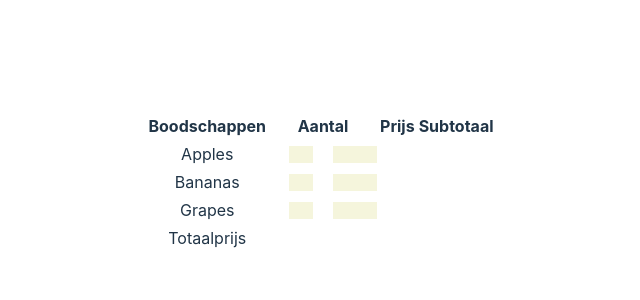
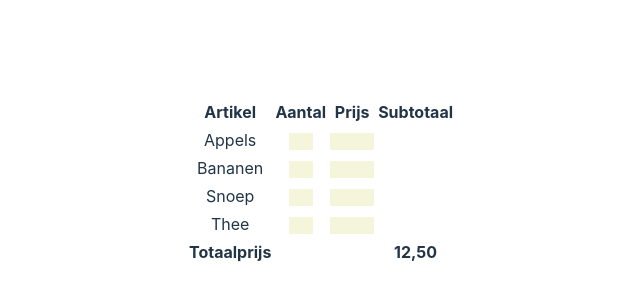
Before and after one commit to Lvanarnhem/Vue3-Boodschappenlijst, a Vue app: page / in a window 1280 px wide. Shown: the part 218-518 px from the top of the page, without its empty margins (319-959 px from the left). Built offline with nearby package versions, Linux system fonts and the light colour scheme.

Commit message:
tabel opgezet

```diff
--- a/src/App.vue
+++ b/src/App.vue
@@ -1,30 +1,30 @@
 <script setup>
 import { ref } from 'vue'
-const groceries = ref(["Apples", "Bananas", "Grapes"])
+const groceries = ref(["Appels", "Bananen", "Snoep", "Thee"])
 
 </script>
 
 <template>
  <table>
-  <th>Boodschappen</th>
+  <th>Artikel</th>
   <th>Aantal</th>
   <th>Prijs</th>
   <th>Subtotaal</th>
   <tr v-for="item in groceries">
     <td >{{ item }}</td>
-    <input class="amount" type="text">
-    <input class="price" type="text">
+    <td><input class="amount" type="text"></td>
+    <td><input class="price" type="text"></td>
     <td>
       <!-- Functie totalprice die alles bij elkaar optelt -->
     </td>
   </tr>
   <tr>
-    <td>
+    <td class="bold">
       Totaalprijs
     </td>
     <td></td>
     <td></td>
-    <td> <!-- totaal --> </td>
+    <td class="bold"> 12,50 </td>
   </tr>
  </table>
 </template>
--- a/src/style.css
+++ b/src/style.css
@@ -79,15 +79,17 @@ button:focus-visible {
 }
 
 .amount {
-  margin-left:20px;
   width: 20px;
   border: none;
   background-color: beige;
 }
 
 .price {
-  margin-left:20px;
   width: 40px;
   border: none;
   background-color: beige;
 }
+
+.bold {
+  font-weight: bold;
+}
```
